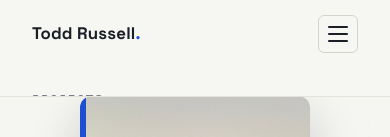
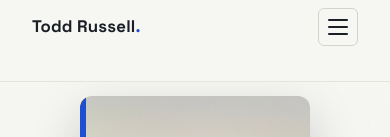
Before and after one commit to Todd-Russell/Todd-Russell.github.io, a plain HTML site: page index.html in a window 390 px wide. Shown: the top 137 px of the page. Drawn offline with Linux system fonts and the light colour scheme.

Commit message:
Reduce mobile header height ~20%

```diff
--- a/index.html
+++ b/index.html
@@ -235,6 +235,7 @@
   .nav-toggle[aria-expanded="true"] span:nth-child(3){transform:translateY(-7px) rotate(-45deg)}
   .compare-handle:focus-visible{outline:3px solid var(--accent);outline-offset:2px}
   @media(max-width:820px){
+    nav{padding-top:0.5rem;padding-bottom:0.5rem}
     .nav-toggle{display:flex}
     .nav-links{position:absolute;top:100%;left:0;right:0;flex-direction:column;align-items:stretch;background:rgba(246,246,242,0.98);backdrop-filter:blur(12px);-webkit-backdrop-filter:blur(12px);border-bottom:1px solid var(--line);padding:0.6rem 2rem 1.1rem;gap:0.1rem;max-height:0;overflow:hidden;transition:max-height .28s ease}
     .nav-links.open{max-height:560px}
```
Also changed, not shown: resume.html (+1 -0 lines).
